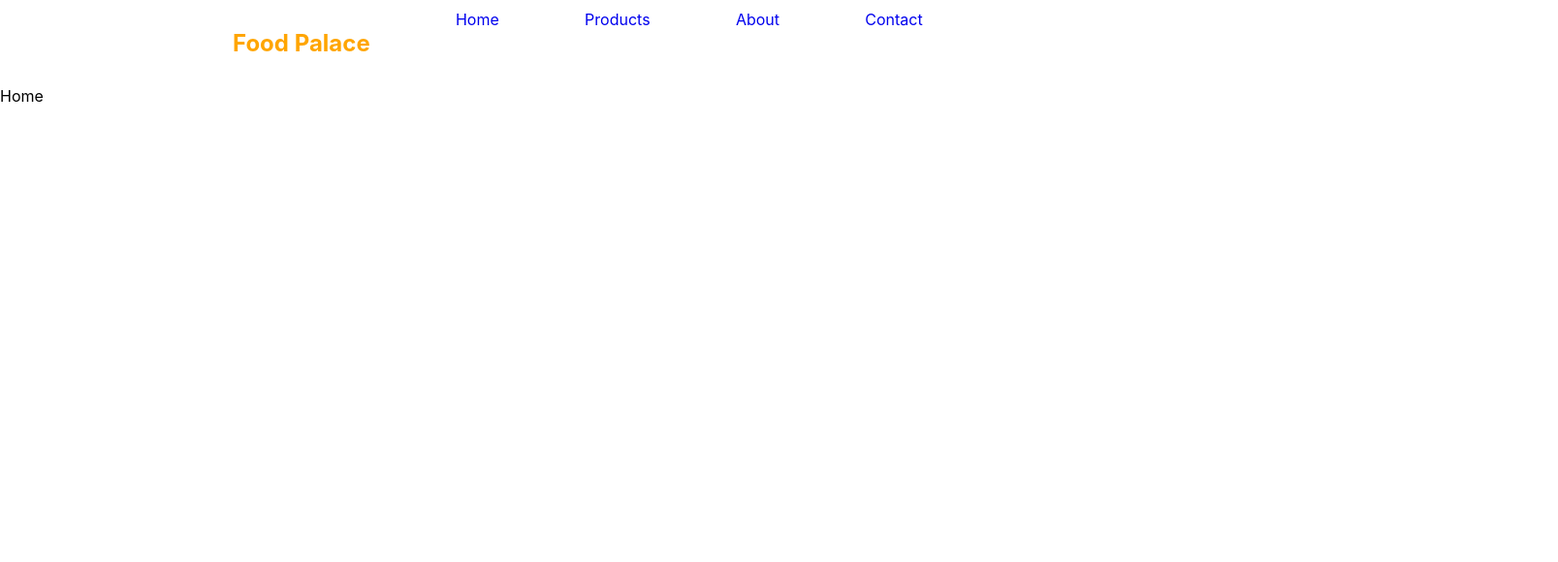
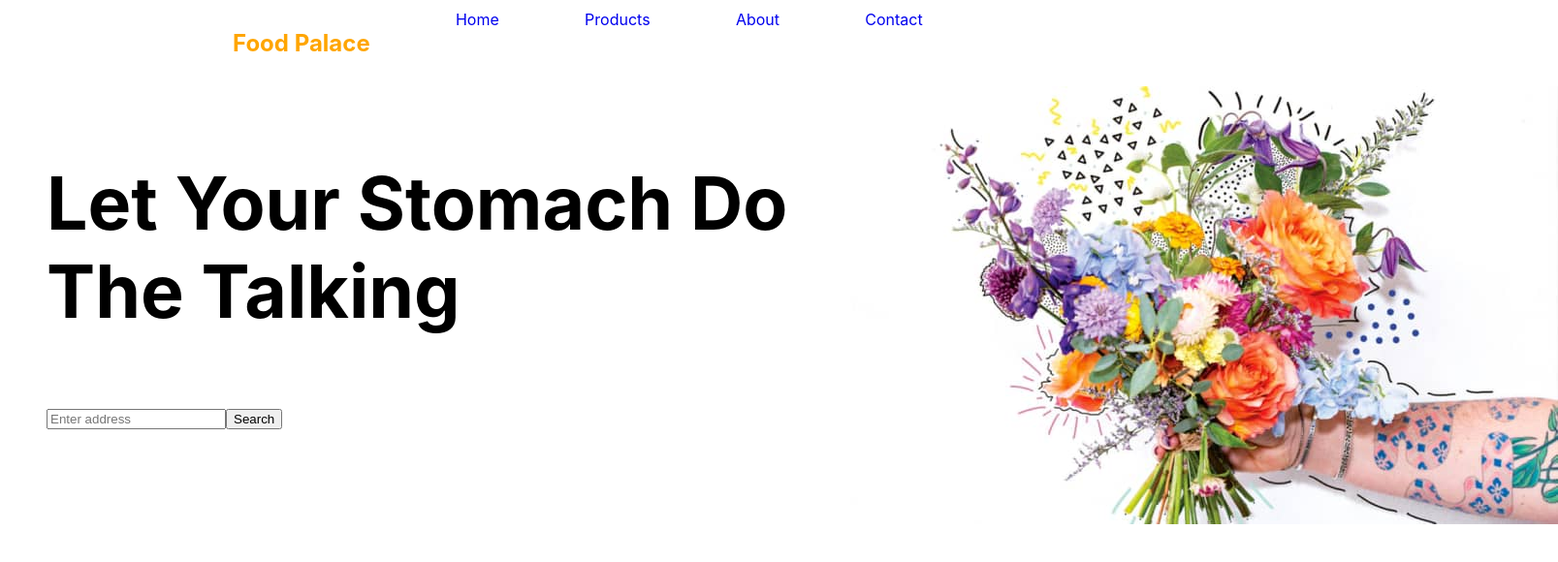
Before and after one commit to abolanle111/REACT-GROUP-30, a React (Create React App) app in the folder food-palace/: page / in a window 1280 px wide. Shown: the top 580 px of the page at 97% size, 1607 px wide, since content can reach past the window. Built offline with nearby package versions, Linux system fonts and the light colour scheme.

Commit message:
create layout for homepage

```diff
--- /dev/null
+++ b/food-palace/src/components/Home.css
@@ -0,0 +1,18 @@
+.home {
+  display: flex;
+  padding: 0 3rem 0 3rem;
+}
+
+.description {
+  font-size: 470%;
+  font-weight: bold;
+}
+
+.img {
+  height: 20%;
+  width: 30%;
+}
+
+.enter-address {
+  size: 30rem;
+}
--- a/food-palace/src/components/Home.js
+++ b/food-palace/src/components/Home.js
@@ -1,10 +1,19 @@
 import React from 'react'
-import Contact from './Contact'
+import handFlower from "../images/IMG-20220422-WA0034.jpg"
+import "./Home.css"
+//import Contact from './Contact'
 
 const Home = () => {
   return (
-    <div>
-        Home
+    <div className="home">
+        <div className="main-home">
+          <p className="description">Let Your Stomach Do The Talking</p>
+          <input className="enter-address" type="text" placeholder="Enter address" />
+          <button className="home-button">Search</button>
+        </div>
+        <div className="img">
+          <img src={handFlower} alt="Hand holding flower" />
+        </div>
     </div>
   )
 }
```
Also changed, not shown: food-palace/src/images/IMG-20220422-WA0034.jpg (added).
